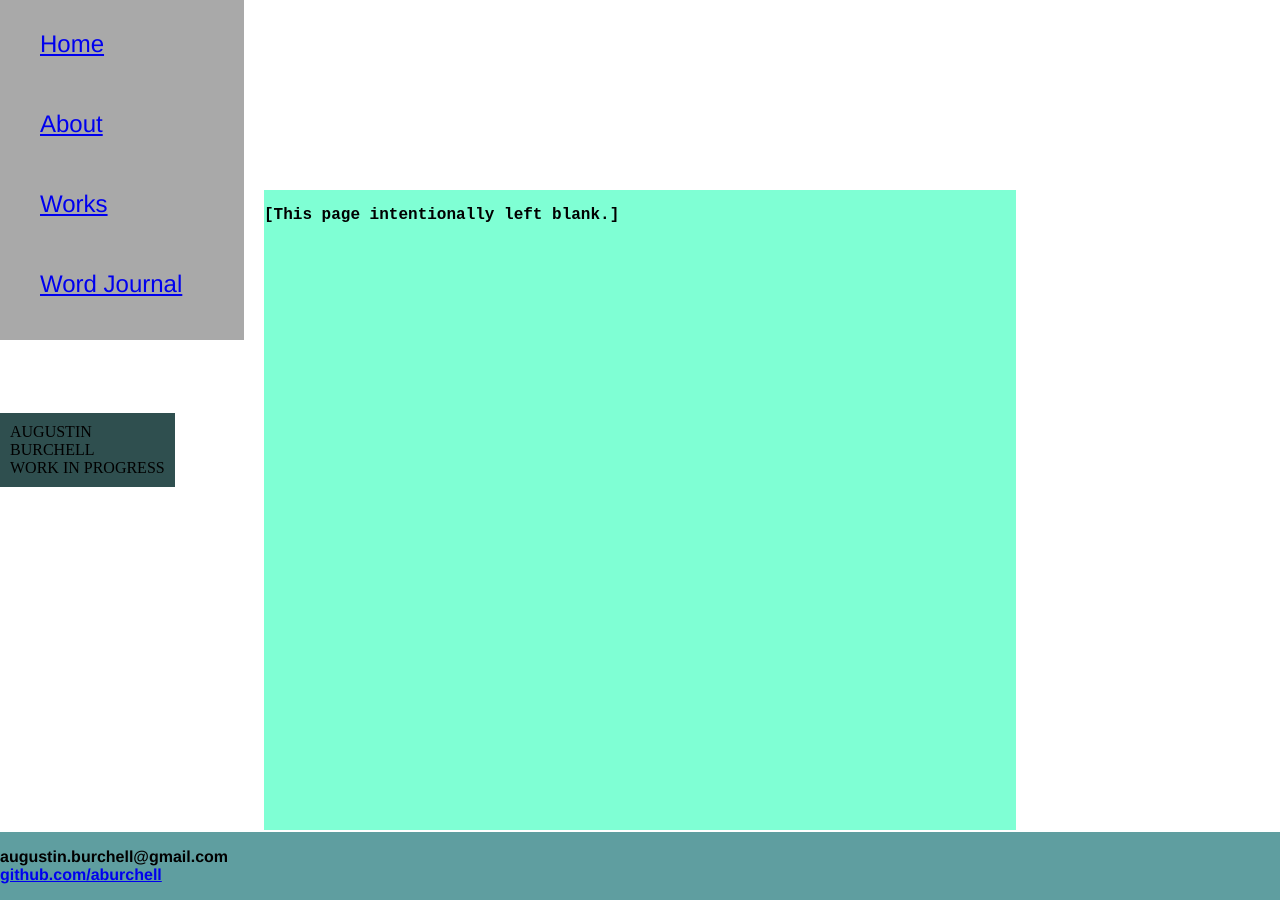
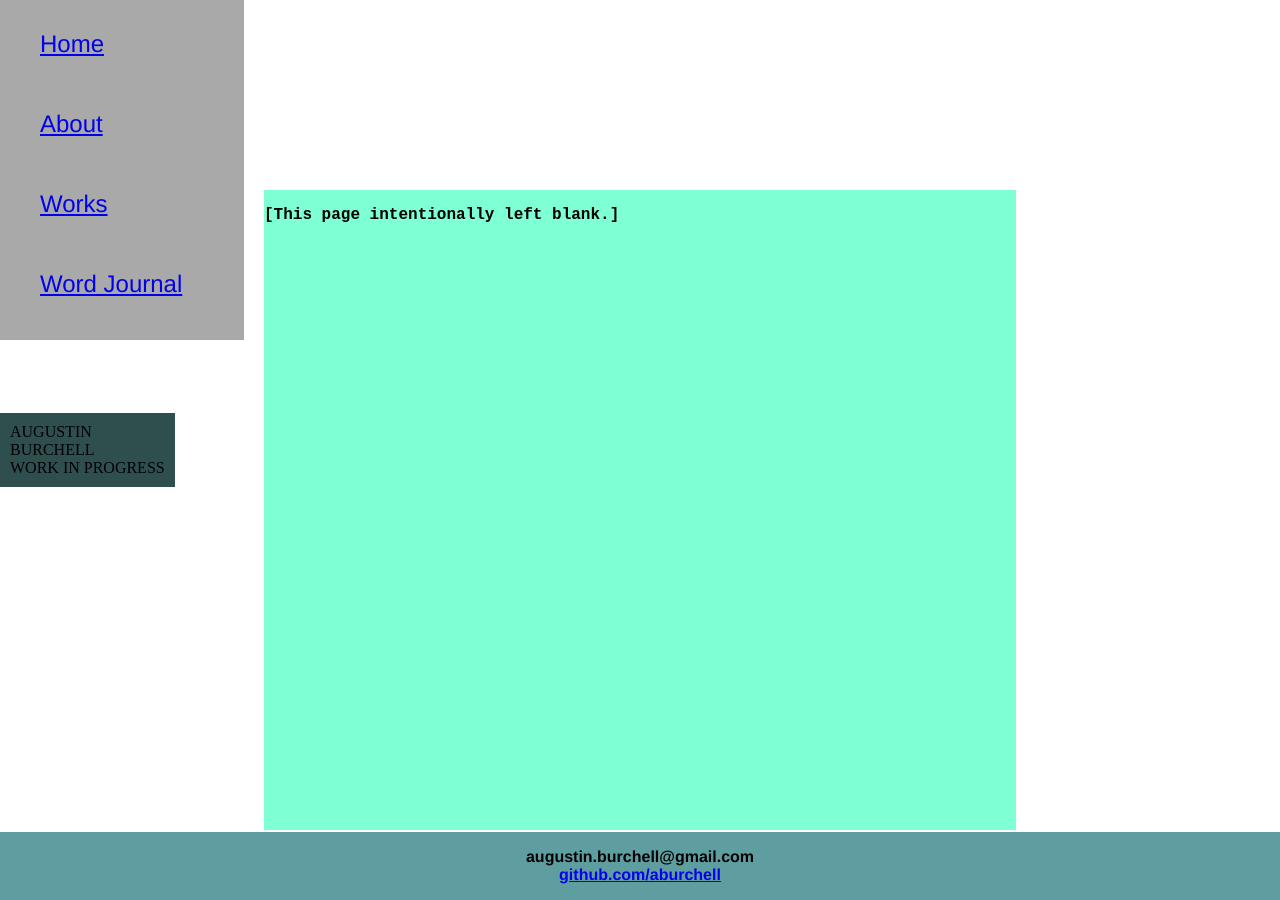
Before and after one commit to aburchell/aburchell.github.io, a Jekyll site: the page built from index.html, in a window 1280 px wide. Built offline with Jekyll 4.4.1, drawn with Linux system fonts in a browser that asks for light colours.

Commit message:
center align footer text

```diff
--- a/css/main.css
+++ b/css/main.css
@@ -52,7 +52,7 @@ html, body {
 .main-footer {
     grid-area: footer;
     background-color: cadetblue;
-    align-self: center;
+    text-align: center;
 }
 
 .wrapper {
```
